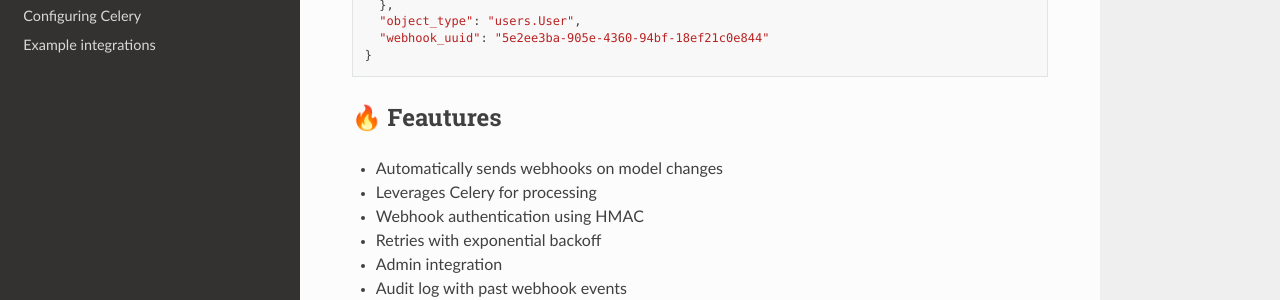
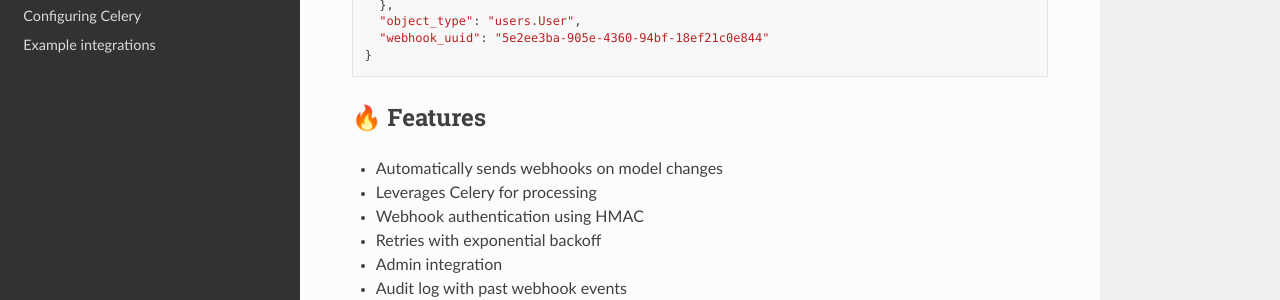
Before and after one commit to danihodovic/django-webhook, a Sphinx documentation site: the page built from docs/source/index.md, in a window 1280 px wide and 900 px high, scrolled down 600 px. Shown: the part 159-459 px from the top of the window. Built offline with Sphinx 7.4.7 and the Read the Docs theme 2.0.0, drawn with Linux system fonts in a browser that asks for light colours.

Commit message:
docs: Fixed feature typos in docs
Signed-off-by: Trey <73353716+TreyWW@users.noreply.github.com>

````diff
--- a/docs/source/index.md
+++ b/docs/source/index.md
@@ -36,7 +36,7 @@ django-webhook-request-timestamp: 1697818014
 }
 ```
 
-### 🔥 Feautures
+### 🔥 Features
 - Automatically sends webhooks on model changes
 - Leverages Celery for processing
 - Webhook authentication using HMAC
````
Also changed, not shown: README.md (+1 -1 lines).
